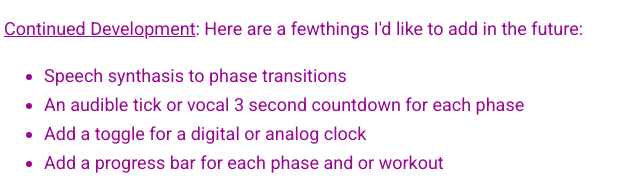
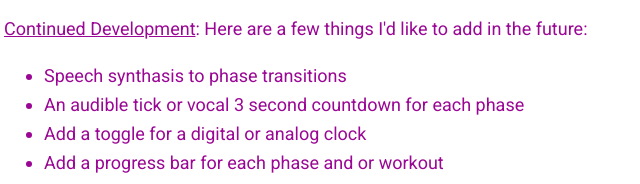
Before and after one commit to Caius-Scipio/Portfolio, a plain HTML site: page item/portfolio-item07.html in a window 1280 px wide. Shown: the part 2202-2386 px from the top of the page, 336-976 px from the left. Drawn offline with nearby package versions, Linux system fonts and the light colour scheme.

Commit message:
Text edit

```diff
--- a/item/portfolio-item07.html
+++ b/item/portfolio-item07.html
@@ -103,7 +103,7 @@
             </ul>
         </p>
         <p><span class="underline">Continued Development</span>:
-            Here are a fewthings I'd like to add in the future:
+            Here are a few things I'd like to add in the future:
             <ul>
               <li>Speech synthasis to phase transitions</li>
               <li>An audible tick or vocal 3 second countdown for each phase</li>
```
